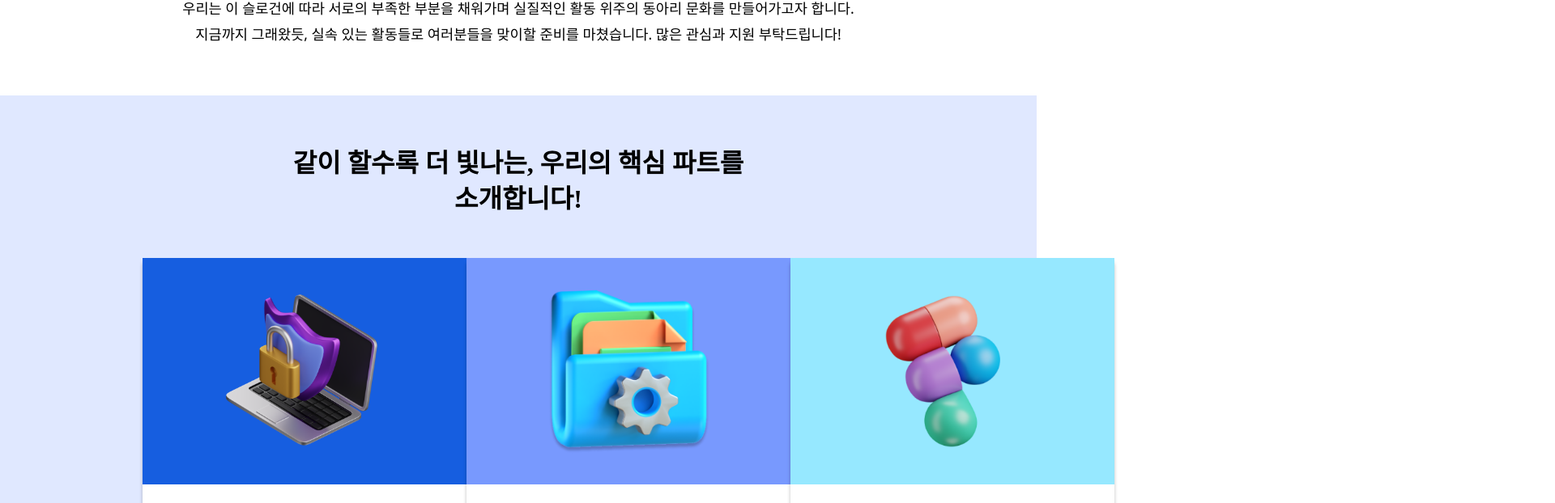
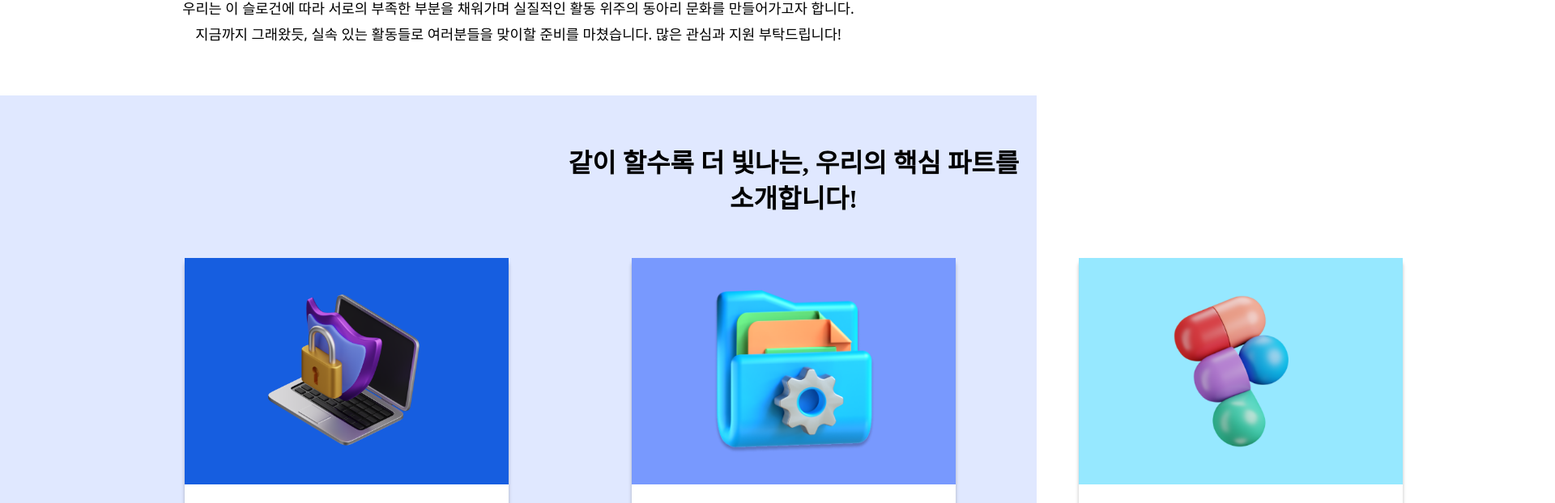
Before and after one commit to likelionknu/Likelion13-FE, a React (Vite) app: page / in a window 1280 px wide. Shown: the part 1073-1695 px from the top of the page at 81% size, 1920 px wide, since content can reach past the window. Built offline with nearby package versions, Linux system fonts and the light colour scheme; a web font is replaced by a local one.

Commit message:
🎨 style / main css수정_

```diff
--- a/src/assets/Footer.css
+++ b/src/assets/Footer.css
@@ -11,8 +11,8 @@
 
 .footerContainer{
   max-width: 1880px;
+  min-width: 1880px;
   margin: 0 auto;
-  padding: 0 20px;
 }
 
 .link-container {
--- a/src/assets/MainPage.module.css
+++ b/src/assets/MainPage.module.css
@@ -39,10 +39,16 @@
 }
 
 .contentContainer {
+  display: flex;
+  flex-direction: column;
+  align-items: center;
+  justify-content: center;
+  position: relative;
+  width: 1880px;
   max-width: 1880px;
   margin: 0 auto;
-  padding: 0 20px;
 }
+
 
 .sectionTitle {
   font-size: 2rem;
```
